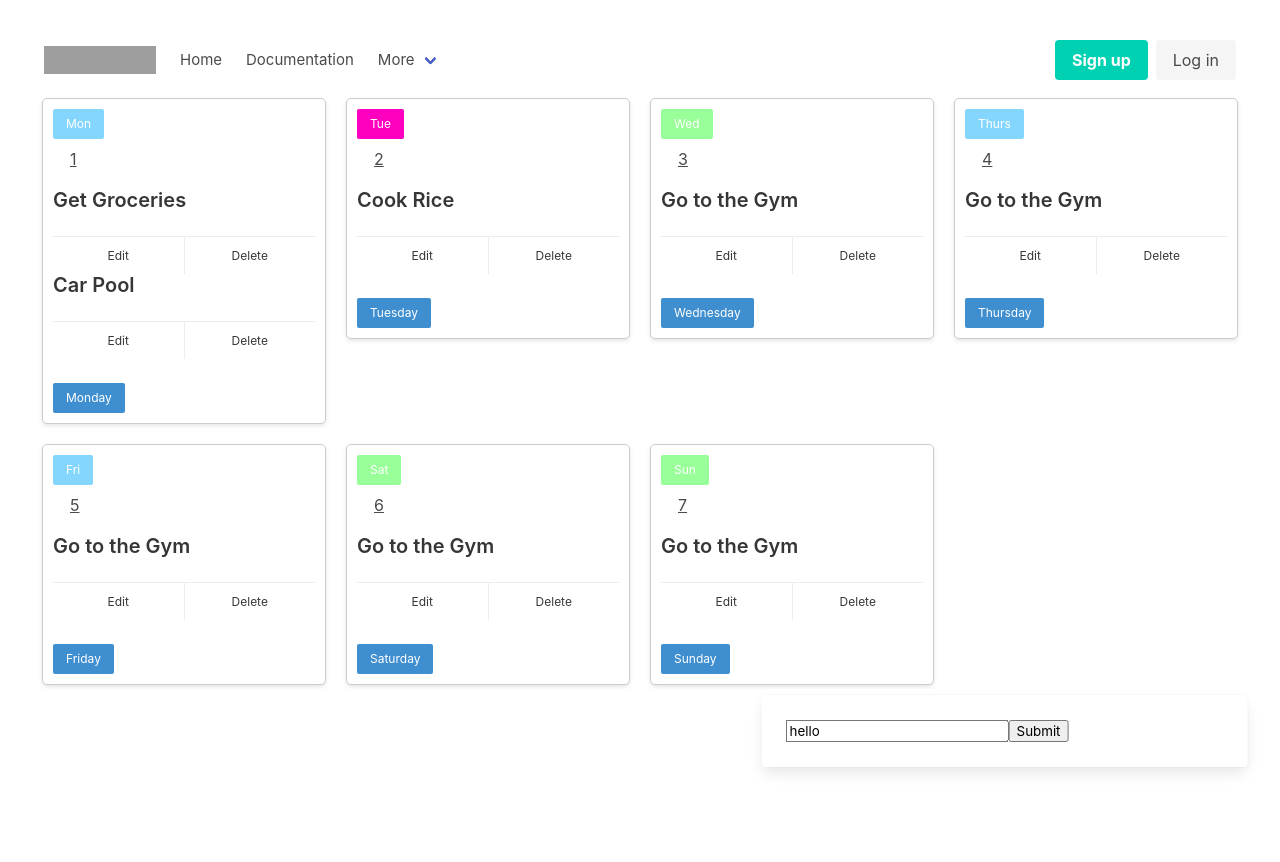
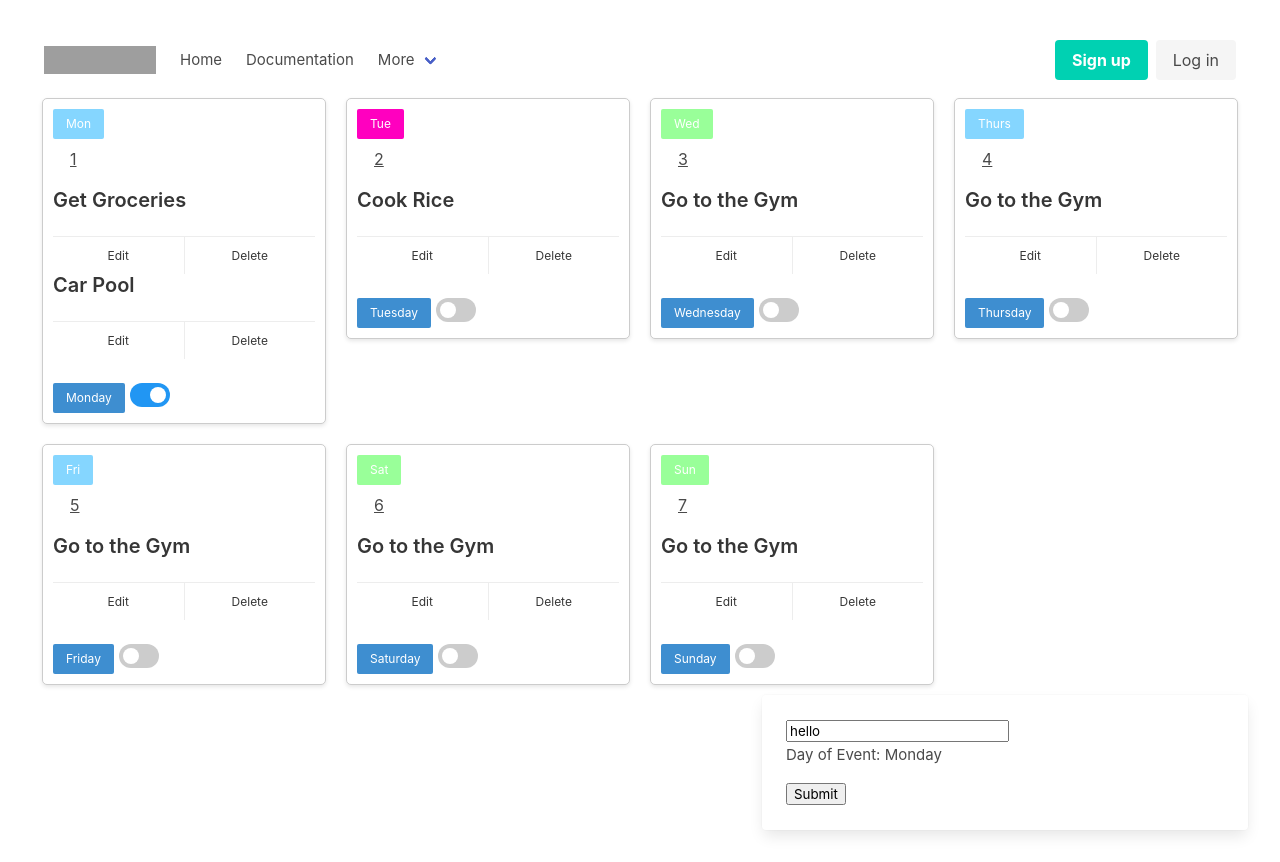
Before and after one commit to Olawolf31/calendar-veu, a Vue app: page / in a window 1280 px wide. Before the commit the page ends 800 px from the top, so only its background shows below. Built offline with nearby package versions, Linux system fonts and the light colour scheme; grey boxes are pictures that could not be loaded.

Commit message:
add, edit and delete event

```diff
--- a/src/components/CalendarDay.vue
+++ b/src/components/CalendarDay.vue
@@ -5,9 +5,14 @@
             <button class="button is-info is-small" :style="getEventBackgroundColor">{{ days.abbvTitle }}</button>
             <div><button class="button is-text">{{ days.id }}</button></div>
             <p class="title">
-              <CalendarEvent v-for="event in days.events" :key="event.id" :event="event"/>
+           <CalendarEvent v-for="event in days.events" :key="days.events.indexOf(event)" :event="event" :days="days"/>
             </p>
             <button class="button is-info is-small">{{ days.fullTitle }}</button>
+            <label class="toggle-switch">
+              <input type="radio" :checked="days.active" @click="switchActiveDay(days)">
+              <span class="toggle-slider"></span>
+            </label>
+          <!--   {{ days.active ? "true" : "false" }} -->
           </div>
         </div>
       </div>
@@ -15,9 +20,18 @@
 
 <script>
 import CalendarEvent from './CalendarEvent.vue';
+import {store} from "../store.js"
     export default {
         name: 'CalendarDay',
         props: ['days'],
+
+        methods: {
+          switchActiveDay(day) {
+            day.active = !day.active
+            //console.log(day.active)
+            store.setActiveDay(day.id)
+          }
+        },
         components: {
             CalendarEvent
         },
@@ -55,4 +69,49 @@ import CalendarEvent from './CalendarEvent.vue';
 .title {
   margin-top: 10px;
 }
+
+.toggle-switch {
+  position: relative;
+  display: inline-block;
+  width: 40px;
+  height: 24px;
+}
+
+.toggle-switch input {
+  opacity: 0;
+  width: 0;
+  height: 0;
+}
+
+.toggle-slider {
+  position: absolute;
+  cursor: pointer;
+  top: 0;
+  left: 0;
+  right: 0;
+  bottom: 0;
+  background-color: #ccc;
+  transition: .4s;
+  border-radius: 34px;
+}
+
+.toggle-slider:before {
+  position: absolute;
+  content: "";
+  height: 16px;
+  width: 16px;
+  left: 4px;
+  bottom: 4px;
+  background-color: white;
+  transition: .4s;
+  border-radius: 50%;
+}
+
+input:checked + .toggle-slider {
+  background-color: #2196F3;
+}
+
+input:checked + .toggle-slider:before {
+  transform: translateX(16px);
+}
 </style>
--- a/src/components/CalendarEntry.vue
+++ b/src/components/CalendarEntry.vue
@@ -4,7 +4,8 @@
       <div class="card-content">
         <div class="content">
           <input type="text" v-model="input"/>
-          <button>Submit</button>
+          <p>Day of Event: {{titleOfActiveDay}}</p>
+          <button @click="submitEvent(input)">Submit</button>
         </div>
       </div>
     </div>
@@ -12,11 +13,23 @@
 </template>
 
 <script>
+import { store } from '../store';
 export default {
   name: "CalendarEntry",
+  computed: {
+  titleOfActiveDay() {
+    //console.log(store.getActiveDay());
+    return store.getActiveDay().fullTitle;
+  }
+},
   data() {
     return {
         input: "hello"
+    }
+  },
+  methods: {
+    submitEvent(event) {
+      return store.addNewEvent(event)
     }
   }
 };
--- a/src/components/CalendarEvent.vue
+++ b/src/components/CalendarEvent.vue
@@ -4,12 +4,15 @@
     {{ event.details }}</p>
     <footer class="card-footer">
         <p class="card-footer-item">
-          <span class="is-size-7">
+          <span class="is-size-7" @click="editEvent(days.id, event.details)">
             Edit
           </span>
         </p>
+        <p v-if="event.edit" class="card-footer-item">
+          <input type="text" />
+        </p>
         <p class="card-footer-item">
-          <span class="is-size-7">
+          <span class="is-size-7" @click="deleteEvent(days.id, event.details)">
            Delete
           </span>
         </p>
@@ -19,9 +22,18 @@
 </template>
 
 <script>
+import {store} from "../store"
     export default {
         name: 'CalenderEvent',
-        props: ['event']
+        props: ['event', 'days'],
+        methods: {
+          deleteEvent(id, eventDetails) {
+           store.removeEvent(id, eventDetails)
+          },
+          editEvent(id, eventDetails) {
+            store.editEvent(id, eventDetails)
+          }
+        }
     }
 </script>
 
--- a/src/components/CalendarWeek.vue
+++ b/src/components/CalendarWeek.vue
@@ -6,6 +6,7 @@
 <script>
 import {store} from '../store.js'
 import CalendarDay from './CalendarDay.vue'
+
 
 
 
--- a/src/seed.js
+++ b/src/seed.js
@@ -22,7 +22,7 @@ export const seedData = [
                 details: 'Cook Rice', edit: false
             },
         ],
-        active: true
+        active: false
     },
     {
         id: 3,
@@ -33,7 +33,7 @@ export const seedData = [
                 details: 'Go to the Gym', edit: false
             },
         ],
-        active: true
+        active: false
     },
     {
         id: 4,
@@ -44,7 +44,7 @@ export const seedData = [
                 details: 'Go to the Gym', edit: false
             },
         ],
-        active: true
+        active: false
     },
     {
         id: 5,
@@ -55,7 +55,7 @@ export const seedData = [
                 details: 'Go to the Gym', edit: false
             },
         ],
-        active: true
+        active: false
     },
     {
         id: 6,
@@ -66,7 +66,7 @@ export const seedData = [
                 details: 'Go to the Gym', edit: false
             },
         ],
-        active: true
+        active: false
     },
     {
         id: 7,
@@ -77,6 +77,6 @@ export const seedData = [
                 details: 'Go to the Gym', edit: false
             },
         ],
-        active: true
+        active: false
     }
 ]
--- a/src/store.js
+++ b/src/store.js
@@ -1,7 +1,38 @@
+
+import { reactive } from 'vue';
 import { seedData } from './seed.js'
 
-export const store = {
+export const store = reactive({
     state: {
         seedData
+    },
+    getActiveDay() {
+        return this.state.seedData.find((day) => day.active)
+    },
+    setActiveDay(dayId) {
+        //console.log('setActiveDay called with dayId:', dayId);
+        this.state.seedData.map((singleDay) => {
+            singleDay.id === dayId ? singleDay.active = true : singleDay.active = false
+        })
+    },
+    addNewEvent(event) {
+        const activeDay = store.getActiveDay()
+        activeDay.events.push({
+            details: event
+        })
+        //console.log(event)
+        //console.log(this.getActiveDay())
+    },
+    removeEvent(id, eventDetails) {
+     const dayObj = this.state.seedData.find(day => day.id === id);
+     //console.log(dayObj.events.findIndex(event => event.details === eventDetails))
+     const eventIndexToRemove = dayObj.events.findIndex(event => event.details === eventDetails)
+     dayObj.events.splice(eventIndexToRemove, 1)
+    },
+    editEvent(id, eventDetails) {
+        const dayObj = this.state.seedData.find(day => day.id === id)
+        const eventIndexToEdit = dayObj.events.find(event => event.details === eventDetails)
+        console.log(eventIndexToEdit)
+        eventIndexToEdit.edit = true
     }
-}
+});
```
